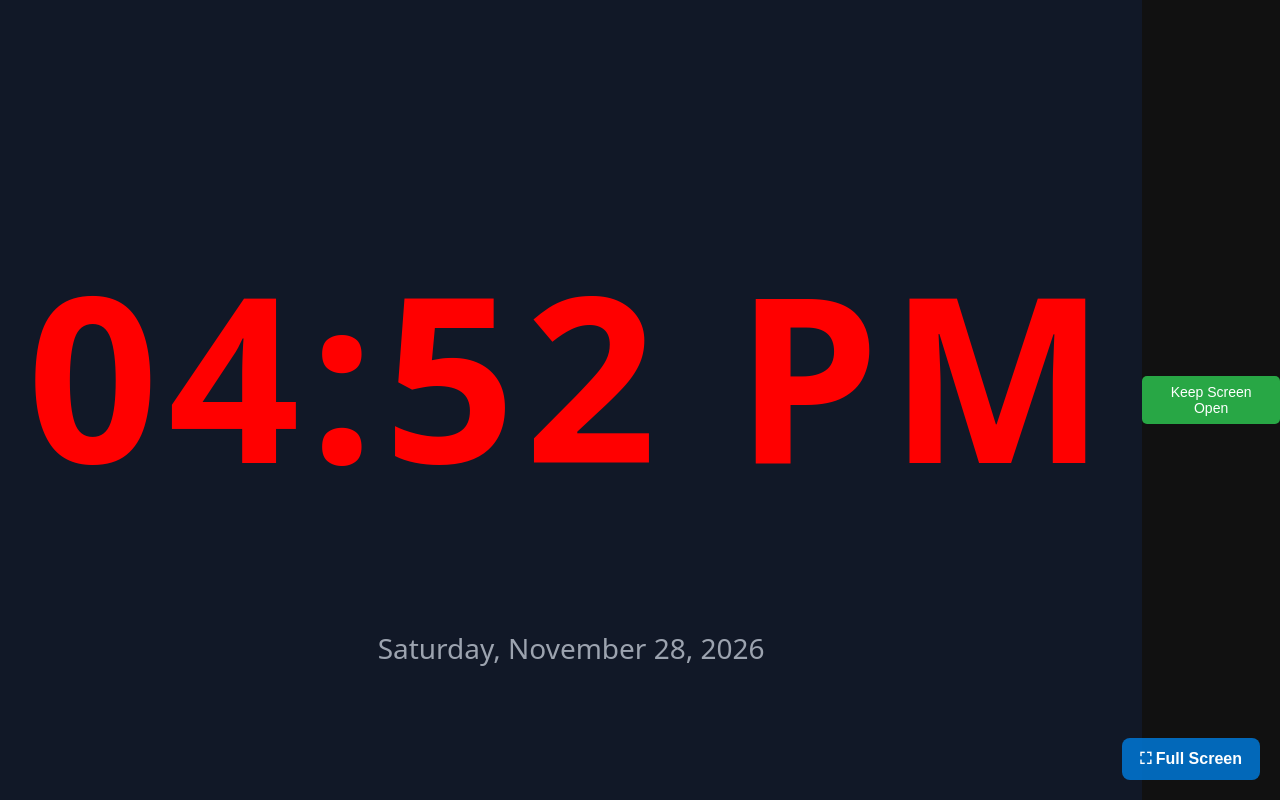
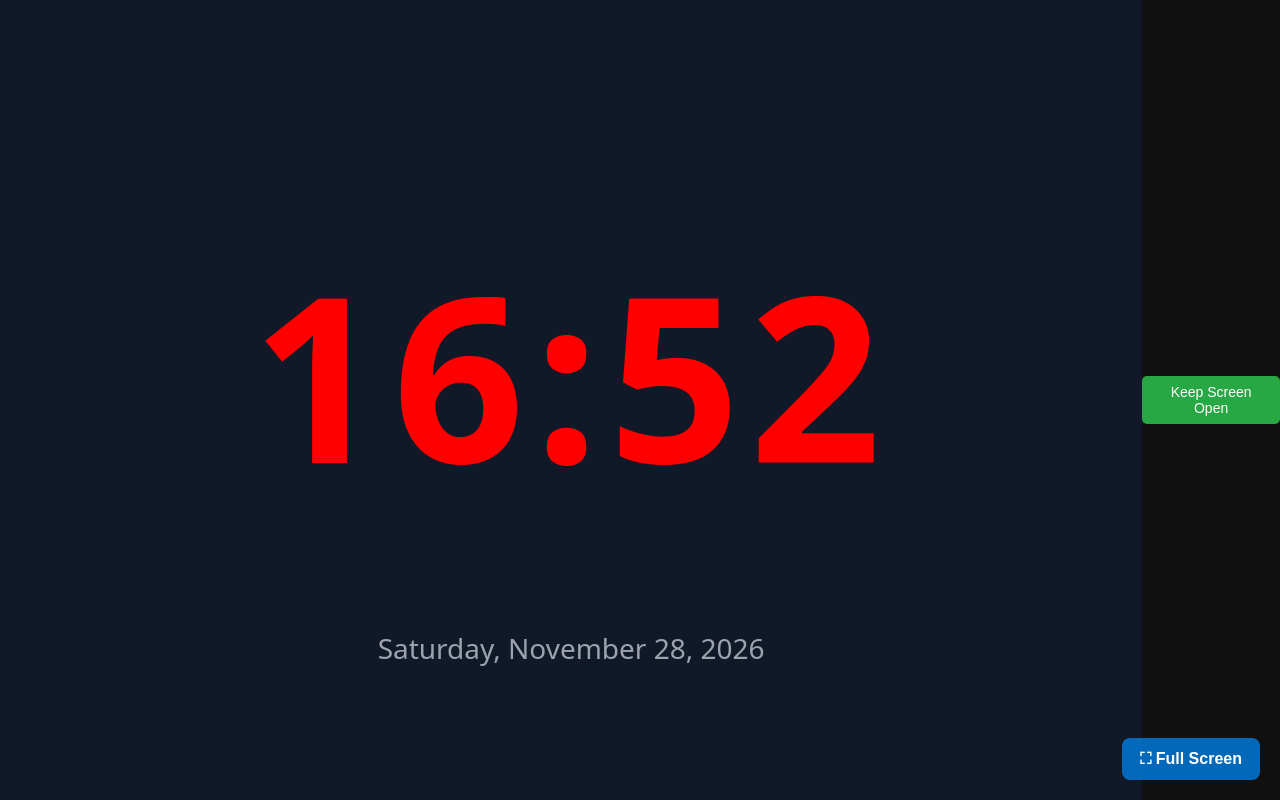
Before and after one commit to codelearner2017/big-clock, a plain HTML site: page index.html in a window 1280 px wide. Drawn offline with Linux system fonts and the light colour scheme.

Commit message:
Update time format to 24-hour in index.html
Change time format to 24-hour by setting hour12 to false.

```diff
--- a/index.html
+++ b/index.html
@@ -135,7 +135,7 @@
         hour: '2-digit',
         minute: '2-digit',
       // remove forward slants and text to show seconds  second: '2-digit',
-        hour12: true
+        hour12: false
       });
 
       // Format Date
```
